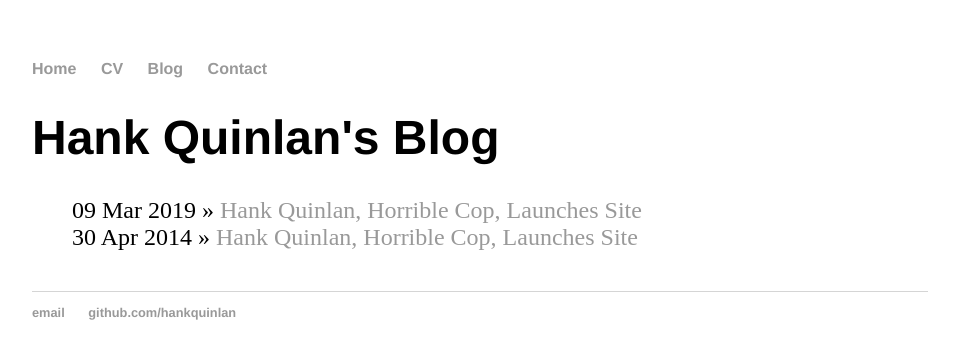
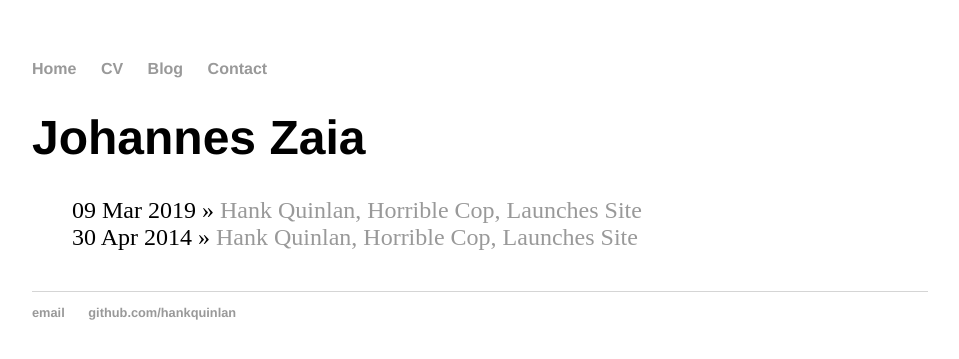
Before and after one commit to johanneszaia/johanneszaia.github.io, a Jekyll site: the page built from blog/index.html, in a window 1280 px wide. Shown: the top 359 px of the page, without its empty margins (160-1119 px from the left). Built offline with Jekyll 4.4.1, drawn with Linux system fonts in a browser that asks for light colours.

Commit message:
Update index.html

```diff
--- a/blog/index.html
+++ b/blog/index.html
@@ -1,6 +1,6 @@
 ---
 layout: default
-title: Hank Quinlan's Blog
+title: Johannes Zaia
 ---
 	<h1>{{ page.title }}</h1>
 	<ul class="posts">
```
